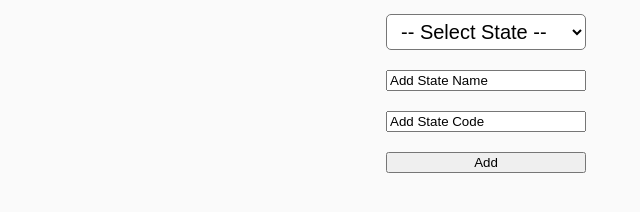
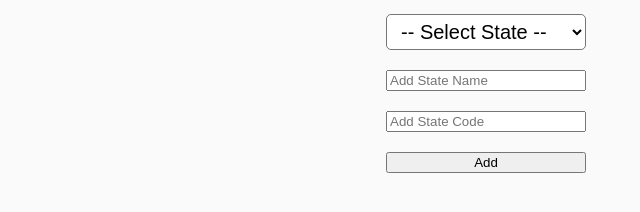
Before and after one commit to syeung7/xc-onboarding, a plain HTML site: page index.html in a window 1280 px wide. Shown: the part 258-470 px from the top of the page, 154-794 px from the left. Drawn offline with Linux system fonts and the light colour scheme; no server answers.

```diff
--- a/index.html
+++ b/index.html
@@ -27,8 +27,8 @@
 
     <select id="state" size="1">
         <option value="" selected="selected">-- Select State --</option>
-        <input type="text" value="Add State Name" id="addStateName" required>
-        <input type="text" value="Add State Code" id="addStateCode" required>
+        <input type="text" placeholder="Add State Name" value="" id="addStateName" required>
+        <input type="text" placeholder="Add State Code" value="" id="addStateCode" required>
         <button onclick="insertValue();">Add</button>
     </select>
     </form>
```
